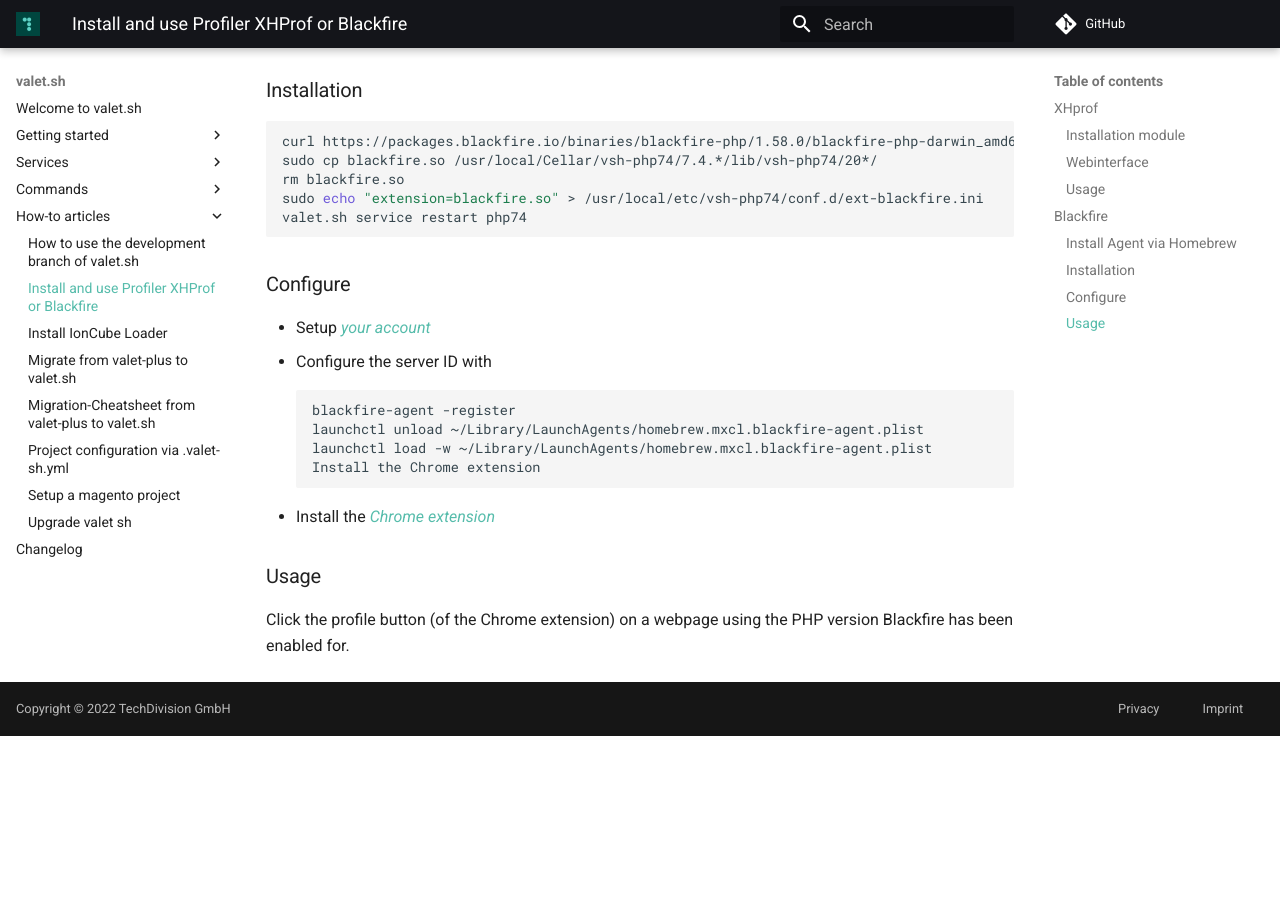
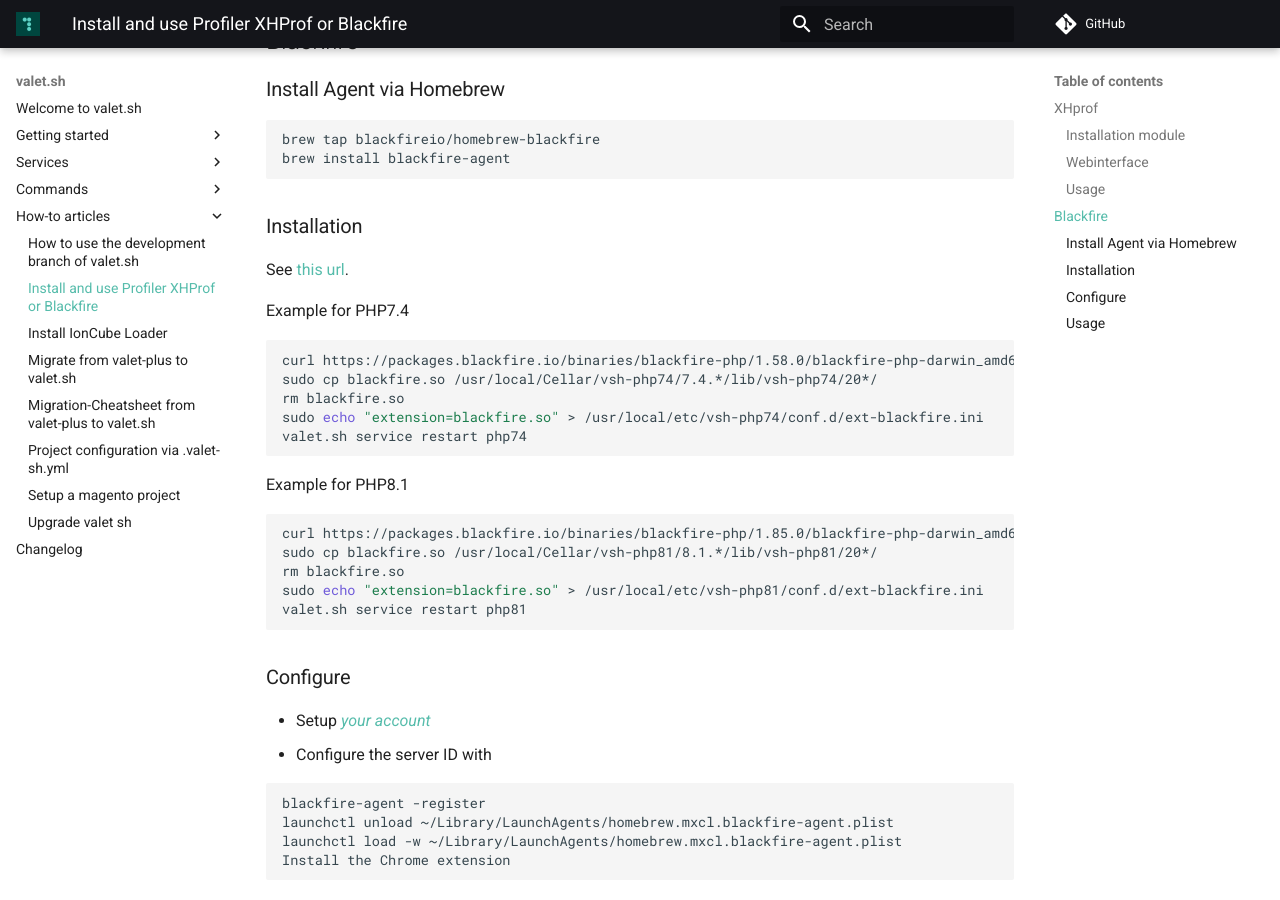
Before and after one commit to valet-sh/docs, an MkDocs documentation site: the page built from docs/how-to-articles/install-and-use-profiler-xhprof-or-blackfire.md, in a window 1280 px wide and 900 px high, scrolled down 1457 px. Built offline with MkDocs 1.6.1 and Material for MkDocs 9.7.7, drawn with Linux system fonts in a browser that asks for light colours; comment, search, counter and statistics services are not loaded; before the commit the page ends 2193 px from its top, so only the background shows below that; some of the changed text lies outside the part shown.

Commit message:
Update docs for php8.1

````diff
--- a/docs/how-to-articles/install-and-use-profiler-xhprof-or-blackfire.md
+++ b/docs/how-to-articles/install-and-use-profiler-xhprof-or-blackfire.md
@@ -1,20 +1,30 @@
 ---
 hide:
+
 - footer
+
 ---
 
 # Install and use Profiler XHProf or Blackfire
 
 ## XHprof
 
-
 ### Installation module
 
 example installation for PHP7.4
+
 ```bash
 valet.sh service default php74
 pecl7.4 install xhprof
 valet.sh service restart php74
+```
+
+example installation for PHP8.1
+
+```bash
+valet.sh service default php81
+pecl8.1 install xhprof
+valet.sh service restart php81
 ```
 
 ### Webinterface
@@ -62,7 +72,6 @@
 * Execute profiled code with XHPROF_ENABLE parameter (Example: https://myproject.test/en_us/imprint?XHPROF_ENABLE=1)
 * Open https://xhprof.test/ to show the results (the result dumps are stored under /var/tmp/*.xhprof)
 
-
 ## Blackfire
 
 ### Install Agent via Homebrew
@@ -74,6 +83,9 @@
 
 ### Installation
 
+See [this url](https://blackfire.io/docs/up-and-running/installation?action=install&mode=full&location=local&os=manual&language=php&agent=23d91fab-ddee-4d1c-b260-f367622b166c&version=latest&forced_os=darwin).
+
+Example for PHP7.4
 ```bash
 curl https://packages.blackfire.io/binaries/blackfire-php/1.58.0/blackfire-php-darwin_amd64-php-74.so -o blackfire.so
 sudo cp blackfire.so /usr/local/Cellar/vsh-php74/7.4.*/lib/vsh-php74/20*/
@@ -82,19 +94,30 @@
 valet.sh service restart php74
 ```
 
+Example for PHP8.1
+```bash
+curl https://packages.blackfire.io/binaries/blackfire-php/1.85.0/blackfire-php-darwin_amd64-php-81.so -o blackfire.so
+sudo cp blackfire.so /usr/local/Cellar/vsh-php81/8.1.*/lib/vsh-php81/20*/
+rm blackfire.so
+sudo echo "extension=blackfire.so" > /usr/local/etc/vsh-php81/conf.d/ext-blackfire.ini
+valet.sh service restart php81
+```
+
 ### Configure
-
 
 * Setup *[your account](https://blackfire.io/my/settings/credentials)*
 * Configure the server ID with
+
 ```bash
 blackfire-agent -register
 launchctl unload ~/Library/LaunchAgents/homebrew.mxcl.blackfire-agent.plist
 launchctl load -w ~/Library/LaunchAgents/homebrew.mxcl.blackfire-agent.plist
 Install the Chrome extension
 ```
-* Install the *[Chrome extension](https://chrome.google.com/webstore/detail/blackfire-profiler/miefikpgahefdbcgoiicnmpbeeomffld)*
 
+* Install
+  the *[Chrome extension](https://chrome.google.com/webstore/detail/blackfire-profiler/miefikpgahefdbcgoiicnmpbeeomffld)*
 
 ### Usage
+
 Click the profile button (of the Chrome extension) on a webpage using the PHP version Blackfire has been enabled for.
````
